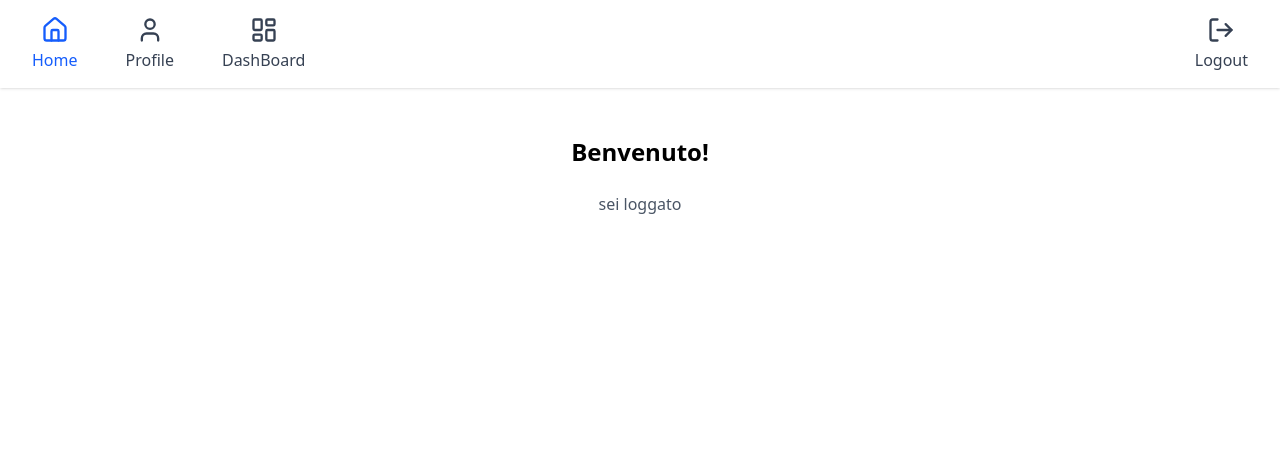
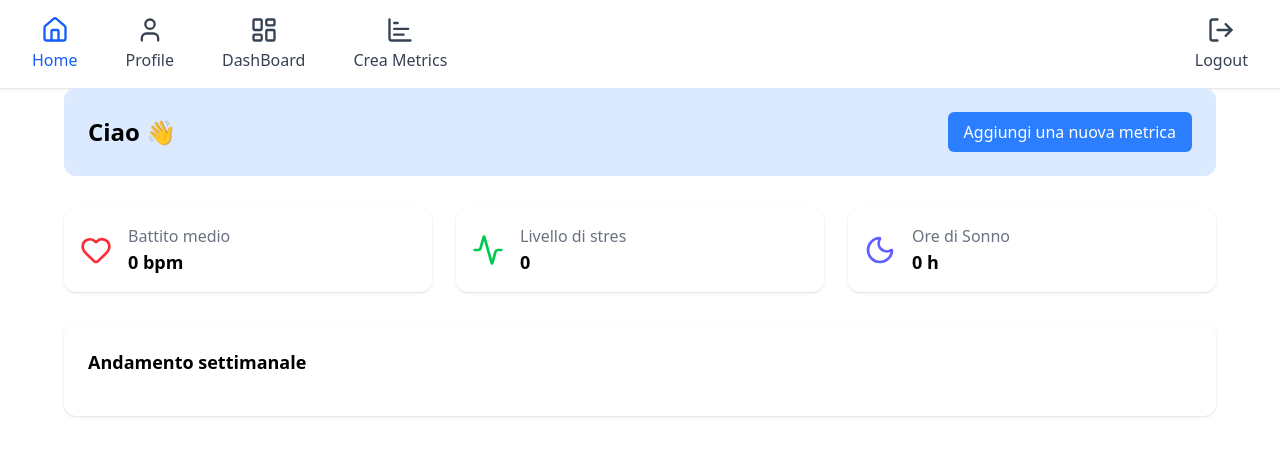
Before and after one commit to Asciugano/health_stream, a React (Vite) app in the folder frontend/: page / in a window 1280 px wide. Shown: the top 456 px of the page. Built offline with nearby package versions, Linux system fonts and the light colour scheme; no server answers; sample sign-in values are in the browser's storage.

Commit message:
iniziato a popolare la homepage anche per chi e loggato

```diff
--- a/frontend/src/App.jsx
+++ b/frontend/src/App.jsx
@@ -8,6 +8,7 @@ import ProfilePage from './pages/ProfilePage';
 import ProtectedRoute from './middleware/ProtectedRoute';
 import NavBar from './components/NavBar';
 import HomePage from './pages/HomePage';
+import HealthForm from './components/HealthForm.jsx';
 import SingupPage from './pages/SingupPage';
 
 function App() {
@@ -39,7 +40,7 @@ function App() {
       <BrowserRouter>
         <NavBar setToken={setToken} setUser_id={setUser_id} token={token} />
         <Routes>
-          <Route path='/' element={<HomePage userID={user_id} />} />
+          <Route path='/' element={<HomePage userID={user_id} metrics={metrics} />} />
           <Route
             path='/dashboard'
             element={
@@ -52,6 +53,18 @@ function App() {
           />
           <Route path='/login' element={<LoginPage setToken={setToken} />} />
           <Route path='/singup' element={<SingupPage setToken={setToken} />} />
+          <Route
+            path='/metrics'
+            element={
+              <ProtectedRoute
+                token={token}
+                Component={HealthForm}
+                setUser_id={setUser_id}
+                componentProps={{}}
+                redirectTo='/login'
+              />
+            }
+          />
           <Route
             path='/profile'
             element={
--- a/frontend/src/components/NavBar.jsx
+++ b/frontend/src/components/NavBar.jsx
@@ -1,6 +1,6 @@
 import React from "react";
 import { useNavigate, Link } from "react-router-dom";
-import { LayoutDashboard, User, LogOut, Home, LogIn } from "lucide-react";
+import { LayoutDashboard, User, LogOut, Home, LogIn, ChartBar } from "lucide-react";
 import NavItem from "./NavItem";
 
 function Navbar({ setToken, setUser_id, token }) {
@@ -19,6 +19,7 @@ function Navbar({ setToken, setUser_id, token }) {
         <NavItem icon={Home} label={"Home"} to={'/'} />
         <NavItem icon={User} label={"Profile"} to={'/profile'} />
         <NavItem icon={LayoutDashboard} label={"DashBoard"} to={'/dashboard'} />
+        <NavItem icon={ChartBar} label={"Crea Metrics"} to={'/metrics'} />
       </div>
       <div className="flex items-center">
         {!token &&
--- a/frontend/src/pages/HomePage.jsx
+++ b/frontend/src/pages/HomePage.jsx
@@ -1,8 +1,15 @@
-import React, { useId } from "react";
+import React, { useEffect, useId, useState } from "react";
 import HealthChart from "../components/HealthChart";
 import HealthList from "../components/HealthList";
+import axios from "axios";
+import { Activity, Heart, Moon } from "lucide-react";
+import { useNavigate } from "react-router-dom";
 
 function HomePage({ userID, metrics }) {
+  const [user, setUser] = useState(null);
+  const [loading, setLoading] = useState(false);
+  const navigate = useNavigate();
+
   function random_date(start, end) {
     return new Date(start.getTime() + Math.random() * (end.getTime() - start.getTime()));
   };
@@ -25,13 +32,27 @@ function HomePage({ userID, metrics }) {
 
   const fake_metrics = genFakeMestrics();
 
+  useEffect(() => {
+    if (!userID) return;
+
+    setLoading(true);
+    try {
+      axios.post('http://localhost:8000/user/', { user_id: userID })
+        .then((res) => setUser(res.data))
+        .catch((e) => console.error(e));
+    } catch (e) {
+      console.error(e);
+    } finally {
+      setLoading(false);
+    }
+  }, [userID]);
+
+  if (!userID)
     return (
       <div className="flex flex-col items-center pt-12">
         <h1 className="text-2xl font-bold mb-6">Benvenuto!</h1>
         <p className="mb-4 text-gray-600">
-        {userID
-          ? "sei loggato"
-          : "Non sei loggato: stai vedendo delle metriche di esempio"}
+          Non sei loggato: stai vedendo delle metriche di esempio
         </p>
         {!userID &&
           <div>
@@ -41,6 +62,53 @@ function HomePage({ userID, metrics }) {
         }
       </div>
     );
+
+  return (
+    <div className="max-w-6xl mx-auto p- flex flex-col gap-8">
+      {/* Hero */}
+      <div className="bg-blue-100 rounded-xl p-6 flex items-center justify-between">
+        <div>
+          <h2 className="text-2xl font-semibold">Ciao {user?.username} 👋</h2>
+        </div>
+        <button className="bg-blue-500 text-white px-4 py-2 rounded-md hover:bg-blue-600" onClick={(e) => {
+          e.preventDefault();
+          navigate('/metrics');
+        }}>
+          Aggiungi una nuova metrica
+        </button>
+      </div>
+
+      {/* Metrics cards */}
+      <div className="grid grid-cols-1 md:grid-cols-3 gap-6">
+        <div className="bg-white p-4 rounded-xl shadow flex items-center gap-4">
+          <Heart size={32} className="text-red-500" />
+          <div>
+            <p className="text-gray-500">Battito medio</p>
+            <p className="font-semibold text-lg">{metrics?.heart_rate || 0} bpm</p>
+          </div>
+        </div>
+        <div className="bg-white p-4 rounded-xl shadow flex items-center gap-4">
+          <Activity size={32} className="text-green-500" />
+          <div>
+            <p className="text-gray-500">Livello di stres</p>
+            <p className="font-semibold text-lg">{metrics?.stress_level || 0}</p>
+          </div>
+        </div>
+        <div className="bg-white p-4 rounded-xl shadow flex items-center gap-4">
+          <Moon size={32} className="text-indigo-500" />
+          <div>
+            <p className="text-gray-500">Ore di Sonno</p>
+            <p className="font-semibold text-lg">{metrics?.sleep_hours || 0} h</p>
+          </div>
+        </div>
+      </div>
+
+      {/* Grafico andamento */}
+      <div className="bg-white p-6 rounded-xl shadow">
+        <h3 className="text-lg font-semibold mb-4">Andamento settimanale</h3>
+      </div>
+    </div>
+  )
 }
 
 export default HomePage;
```
Lines whose indentation alone changed are shown as unchanged.
